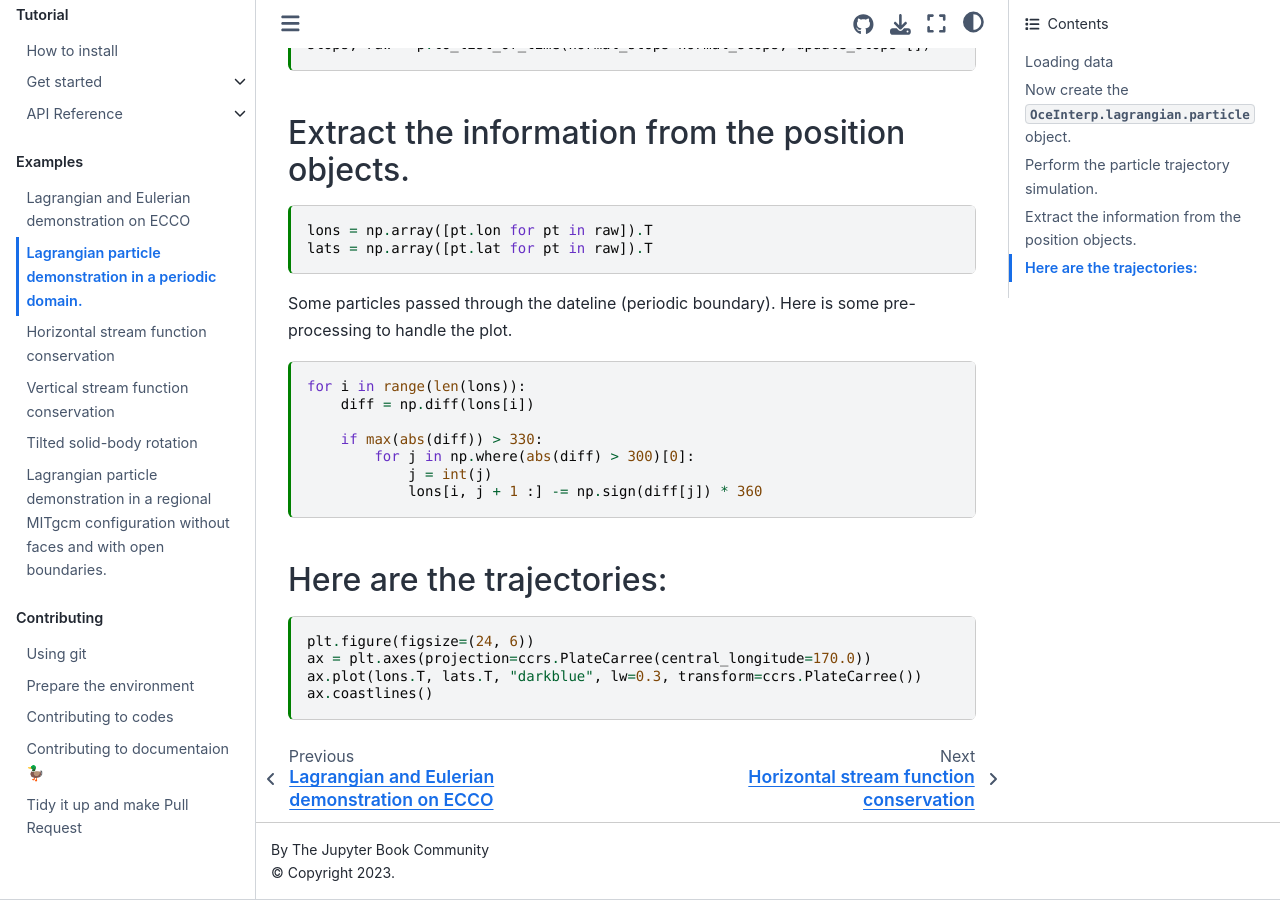
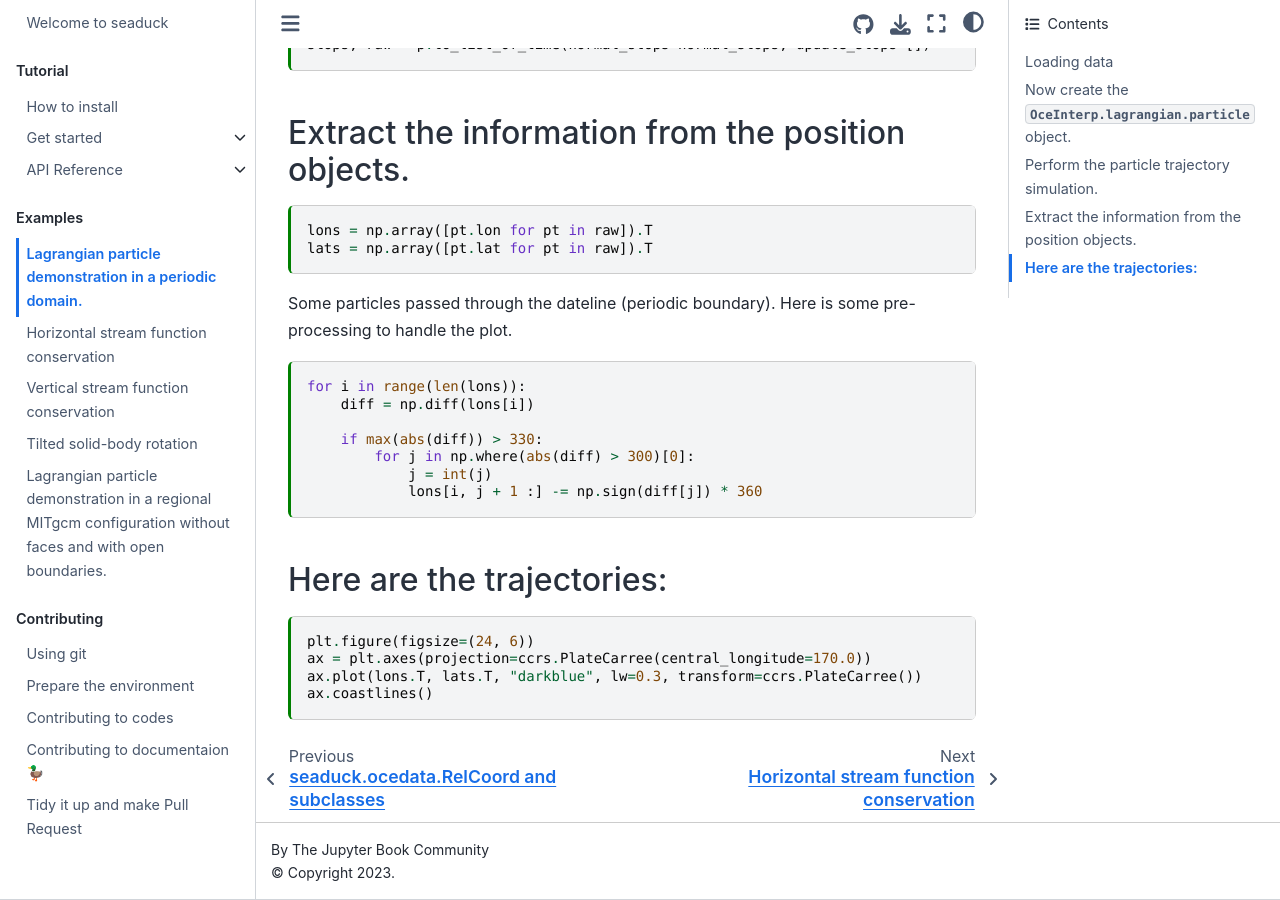
Before and after one commit to MaceKuailv/seaduck, a Jupyter Book: the page built from docs/AVISO.ipynb, in a window 1280 px wide and 900 px high, scrolled down 3294 px. Built offline with Jupyter Book 1.0.4 settings and Sphinx 7.4.7 and the Sphinx Book theme 1.1.4, drawn with Linux system fonts in a browser that asks for light colours; pages that are not in the unit, such as notebooks, are missing from menus.

Commit message:
rename global ecco back

```diff
--- a/docs/_toc.yml
+++ b/docs/_toc.yml
@@ -21,7 +21,7 @@
     - file: api_reference/apiref_RelCoord.rst
 - caption: Examples
   chapters:
-  - file: global_ECCO
+  - file: Global_ECCO
   - file: AVISO
   - file: hor_stream
   - file: ver_stream
```
Also changed, not shown: docs/global_ECCO.ipynb (deleted).
